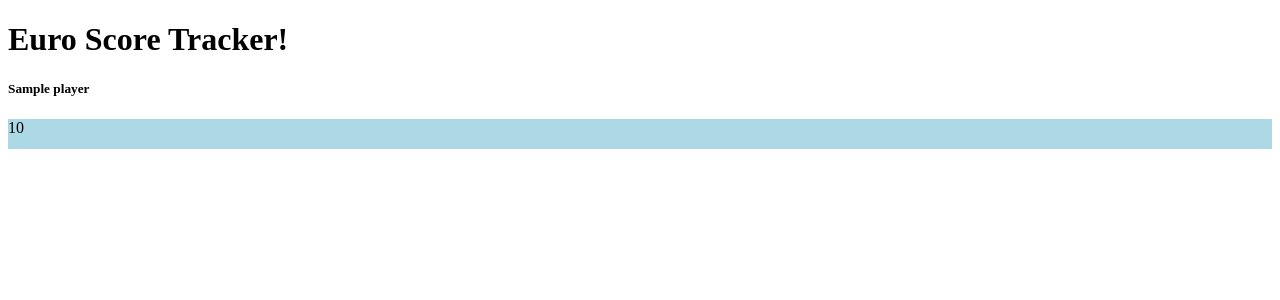
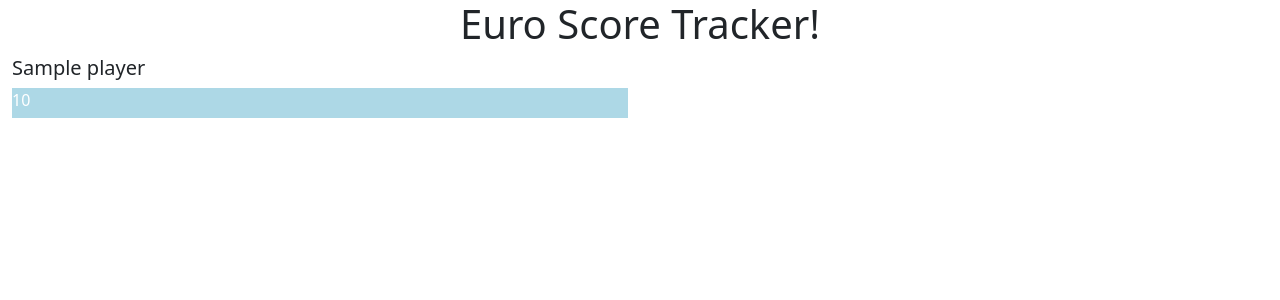
Before and after one commit to cgpalmer/euro_21, a Django app: page / in a window 1280 px wide. Shown: the top 300 px of the page. Run offline with Django 3.2, Linux system fonts and the light colour scheme; tables that the repository leaves empty hold one stand-in row (values such as "Sample post"); some libraries are stand-ins or nearby versions.

Commit message:
Adding progress bars

```diff
--- a/home/static/css/base.css
+++ b/home/static/css/base.css
@@ -8,7 +8,7 @@
   width: 0%;
   height: 30px;
   background-color: green;
-  color: black;
+  color: white;
 }
 
 .hide{
--- a/home/templates/home/index.html
+++ b/home/templates/home/index.html
@@ -2,13 +2,23 @@
 {% load static %}
 
 {% block content %}
-    <h1>Euro Score Tracker!</h1>
-    {% for player in players %}
-        <h5>{{player.name_of_person}}</h5>
-        <div class="myProgress">
-            <div class="myBar {{player.name_of_person}}">{{player.current_score}}</div>
+    <h1 class="text-center">Euro Score Tracker!</h1>
+    <div class="container-fluid">
+        <div class="row">
+            {% for player in players %}
+
+            <div class="col-6">
+                    <h5>{{player.name_of_person}}</h5>
+                        <div class="myProgress">
+                            <div class="myBar {{player.name_of_person}}">{{player.current_score}}</div>
+                        </div>
+                        <input type="number" id="{{player.name_of_person}}_score" class="hide" value="{{player.current_score}}">
+            </div>
+
+
+                {% endfor %}
         </div>
 
-        <input type="number" id="{{player.name_of_person}}_score" class="hide" value="{{player.current_score}}">
-    {% endfor %}
+    </div>
+
 {% endblock %}
--- a/templates/base.html
+++ b/templates/base.html
@@ -9,7 +9,7 @@
     <meta charset="utf-8">
     <meta name="viewport" content="width=device-width, initial-scale=1.0">
      <link rel="icon" type="image/png" sizes="16x16" href="/static/media/site_images/favicon-16x16.png">
-
+   <link href="https://cdn.jsdelivr.net/npm/bootstrap@5.0.1/dist/css/bootstrap.min.css" rel="stylesheet" integrity="sha384-+0n0xVW2eSR5OomGNYDnhzAbDsOXxcvSN1TPprVMTNDbiYZCxYbOOl7+AMvyTG2x" crossorigin="anonymous">
     {% endblock%}
 
     {% block additionMeta %}
```
